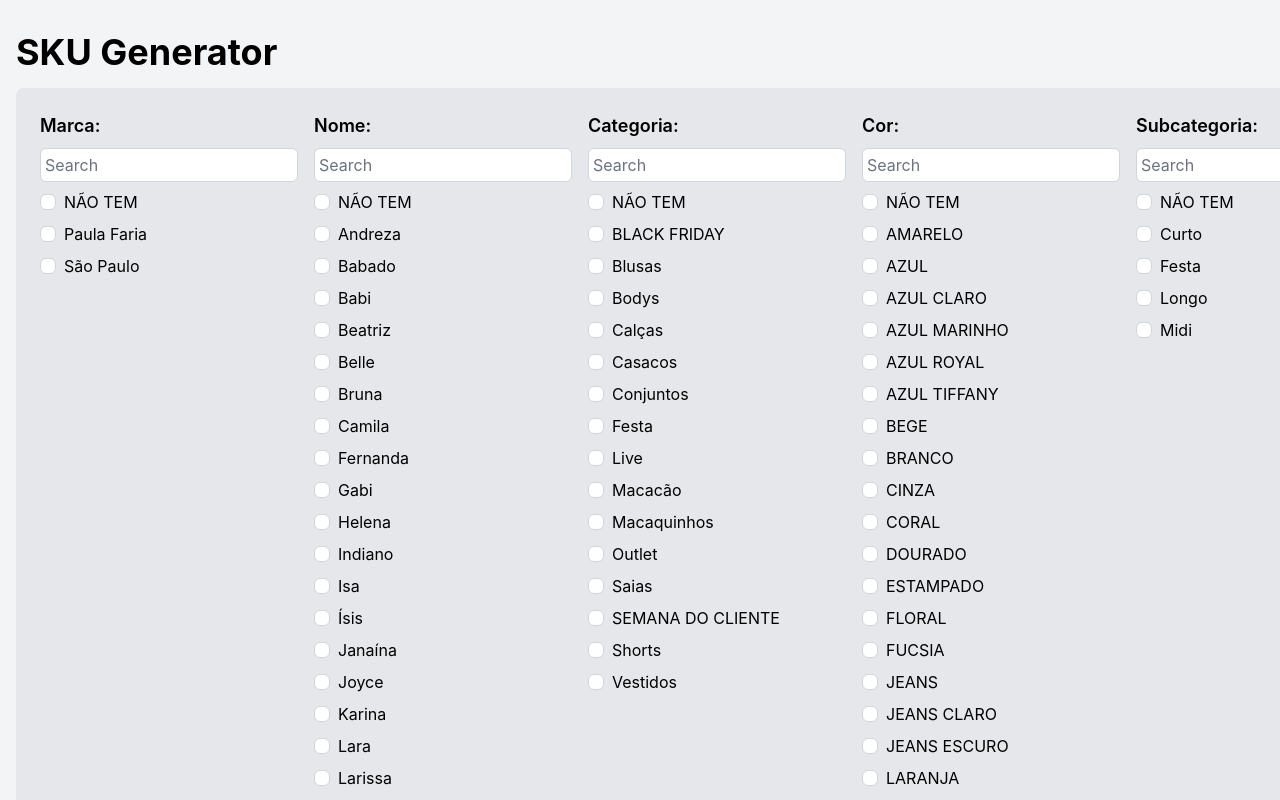
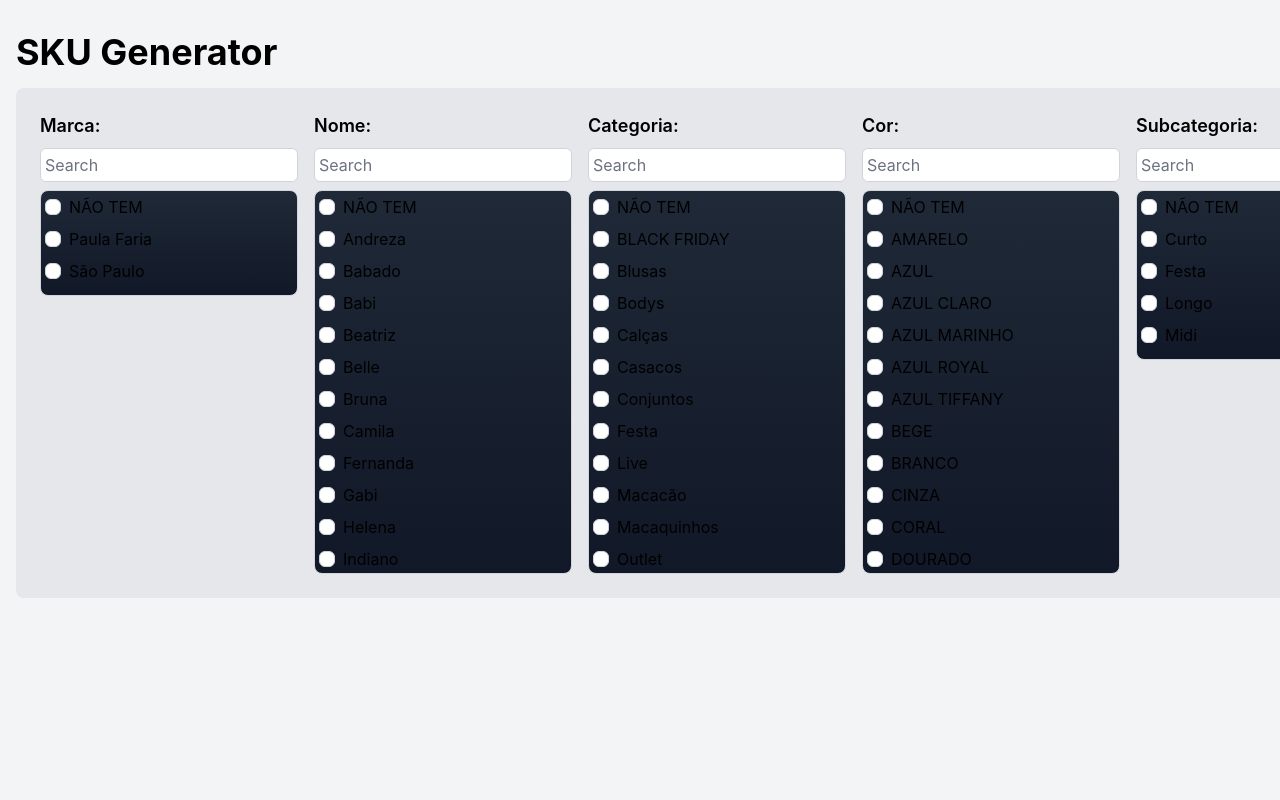
Before and after one commit to oitent/sku-generator, a Next.js app: page / in a window 1280 px wide. Shown: the top 800 px of the page. Built offline with nearby package versions, Linux system fonts and the light colour scheme.

Commit message:
Update Styles and Names

```diff
--- a/pages/index.js
+++ b/pages/index.js
@@ -75,7 +75,7 @@ const IndexPage = () => {
   };
 
   return (
-    <main className='dark:bg-black bg-gray-100 min-h-screen h-full'>
+    <main className='dark:bg-black bg-gray-100 min-h-screen'>
       <div className="mx-auto px-4 py-8">
         <h1 className="text-4xl font-bold mb-4 dark:text-white text-black">SKU Generator</h1>
         <form onSubmit={handleSubmit} className="flex flex-row w-full justify-between items-start gap-4">
@@ -97,6 +97,7 @@ const IndexPage = () => {
                   onChange={(e) => handleSearch(e, parameter)}
                   className="mb-2 p-1 border border-gray-300 dark:border-gray-700 dark:bg-gray-800 rounded-md"
                 />
+                <div className='flex flex-col overflow-y-scroll max-h-96 p-1 no-scrollbar border border-gray-300 dark:border-gray-700 dark:bg-gray-800 rounded-lg bg-gradient-to-t from-gray-900 to-gray-800'>
                   {filteredOptions(parameter).map((option) => (
                     <label
                       key={option.id}
@@ -111,6 +112,7 @@ const IndexPage = () => {
                       <span>{option.value}</span>
                     </label>
                   ))}
+                </div>
               </li>
             ))}
           </ul>
--- a/parameters.json
+++ b/parameters.json
@@ -149,6 +149,10 @@
     {
       "value": "Janaína",
       "id": "33"
+    },
+    {
+      "value": "Liz",
+      "id": "34"
     }
   ],
   "Categoria": [
--- a/styles/globals.css
+++ b/styles/globals.css
@@ -1,3 +1,21 @@
 @tailwind base;
 @tailwind components;
 @tailwind utilities;
+
+@layer utilities {
+	@layer responsive {
+
+		/* Hide scrollbar for Chrome, Safari and Opera */
+		.no-scrollbar::-webkit-scrollbar {
+			display: none;
+		}
+
+		/* Hide scrollbar for IE, Edge and Firefox */
+		.no-scrollbar {
+			-ms-overflow-style: none;
+			/* IE and Edge */
+			scrollbar-width: none;
+			/* Firefox */
+		}
+	}
+}
--- a/tailwind.config.js
+++ b/tailwind.config.js
@@ -107,6 +107,5 @@ module.exports = {
         "Noto Color Emoji"
       ]
     }
-
   }
 }
```
Lines whose indentation alone changed are shown as unchanged.
